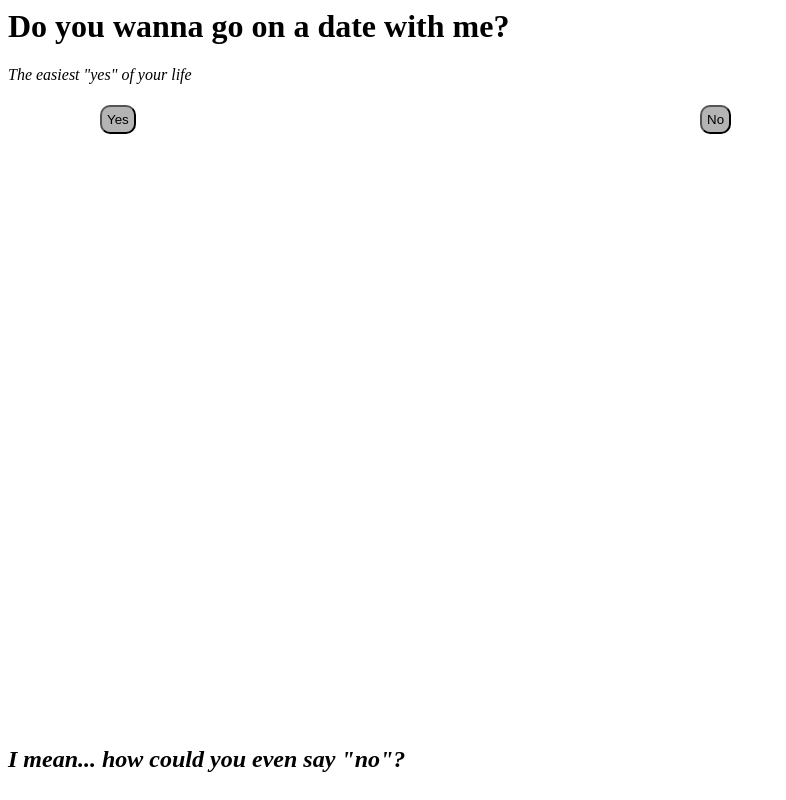
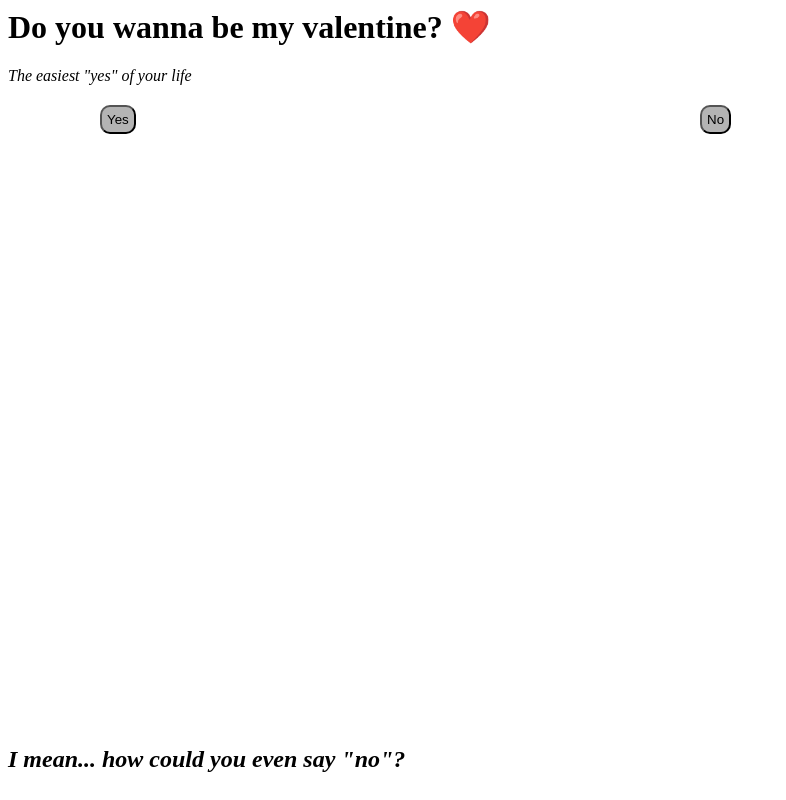
Before and after one commit to SteevoMcCool/dooper, a plain HTML site: page index.html in a window 1280 px wide. Shown: the whole page, without its empty margins (0-786 px from the left). Drawn offline with Linux system fonts and the light colour scheme.

Commit message:
Update index.html

```diff
--- a/index.html
+++ b/index.html
@@ -6,7 +6,7 @@
     <link rel="stylesheet" href="styles.css">
 </head>
 <body>
-    <h1>Do you wanna go on a date with me?</h1>
+    <h1>Do you wanna be my valentine? ❤️</h1>
     <p><i>The easiest "yes" of your life </i></p>
     <div id="div">
         <button id="yes">Yes</button>
```
